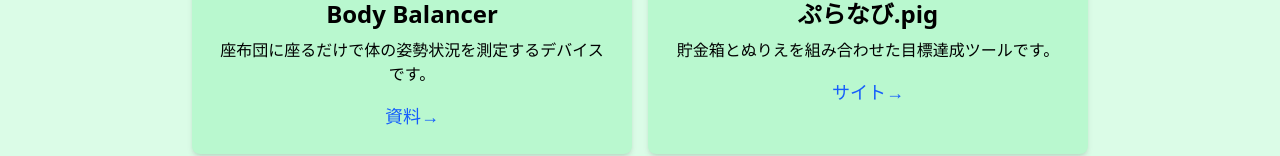
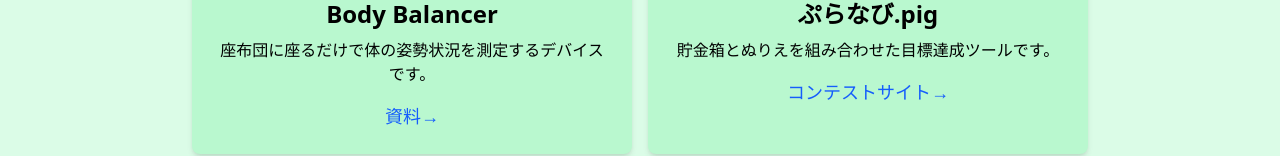
Before and after one commit to KabutoEbi/KabutoWebi, a React (Vite) app: page /products in a window 1280 px wide. Shown: the part 644-800 px from the top of the page. Built offline with nearby package versions, Linux system fonts and the light colour scheme.

Commit message:
add notifications

```diff
--- a/src/components/Notifications.jsx
+++ b/src/components/Notifications.jsx
@@ -6,11 +6,11 @@ const Notifications = () => {
             <p className="font-bold text-2xl bg-green-300 border-t-6 border-green-600 p-4 tracking-wide">Notifications</p>
             <div className="mt-4 h-48 overflow-y-scroll rounded ml-5 mr-5">
                 <ul className="text-xl text-left bg-green-200 leading-loose p-5">
+                    <li className="border-b border-green-400">2025年05月17日 ProductsのUIを更新</li>
                     <li className="border-b border-green-400">2025年05月16日 Productsを更新</li>
                     <li className="border-b border-green-400">2025年04月29日 Productsを更新</li>
                     <li className="border-b border-green-400">2025年04月29日 Productsを更新</li>
                     <li className="border-b border-green-400">2025年04月29日 サイトを公開</li>
-                    <li className="border-b border-green-400">-</li>
                     <li className="border-b border-green-400">-</li>
                     <li className="border-b border-green-400">-</li>
                 </ul>
--- a/src/pages/Products.jsx
+++ b/src/pages/Products.jsx
@@ -55,7 +55,7 @@ const Products = () => {
                     Name="ぷらなび.pig"
                     description="貯金箱とぬりえを組み合わせた目標達成ツールです。"
                     links={[
-                        { label: "サイト→", url: "https://protopedia.net/prototype/6398" },
+                        { label: "コンテストサイト→", url: "https://protopedia.net/prototype/6398" },
                     ]}
                 ></Product>
 
```
